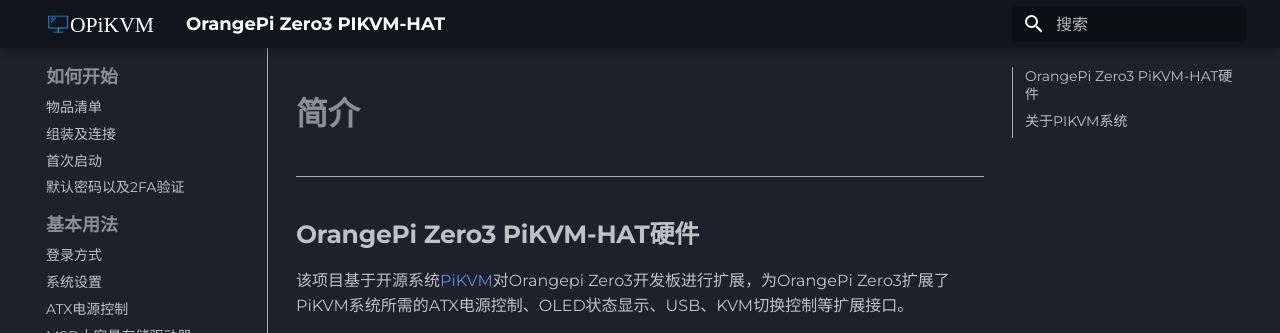
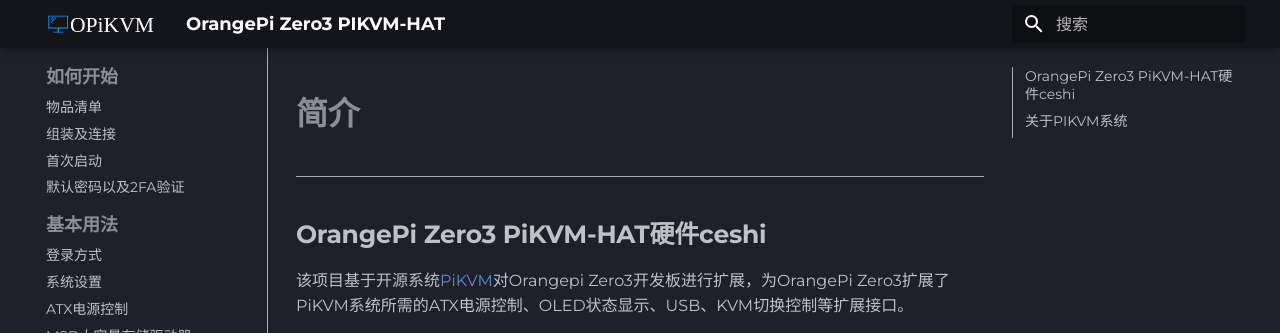
Before and after one commit to floydelcy/opikvm, an MkDocs documentation site: the page built from docs/index.md, in a window 1280 px wide and 900 px high. Shown: the top 333 px of the window. Built offline with MkDocs 1.6.1 and Material for MkDocs 9.7.7, drawn with Linux system fonts in a browser that asks for light colours.

Commit message:
update ci.yml

```diff
--- a/docs/index.md
+++ b/docs/index.md
@@ -1,7 +1,7 @@
 # 简介
 
 -----
-## OrangePi Zero3 PiKVM-HAT硬件
+## OrangePi Zero3 PiKVM-HAT硬件ceshi
 
 该项目基于开源系统[PiKVM](https://github.com/pikvm/pikvm)对Orangepi Zero3开发板进行扩展，为OrangePi Zero3扩展了PiKVM系统所需的ATX电源控制、OLED状态显示、USB、KVM切换控制等扩展接口。
 
```
Also changed, not shown: 1 other file.
